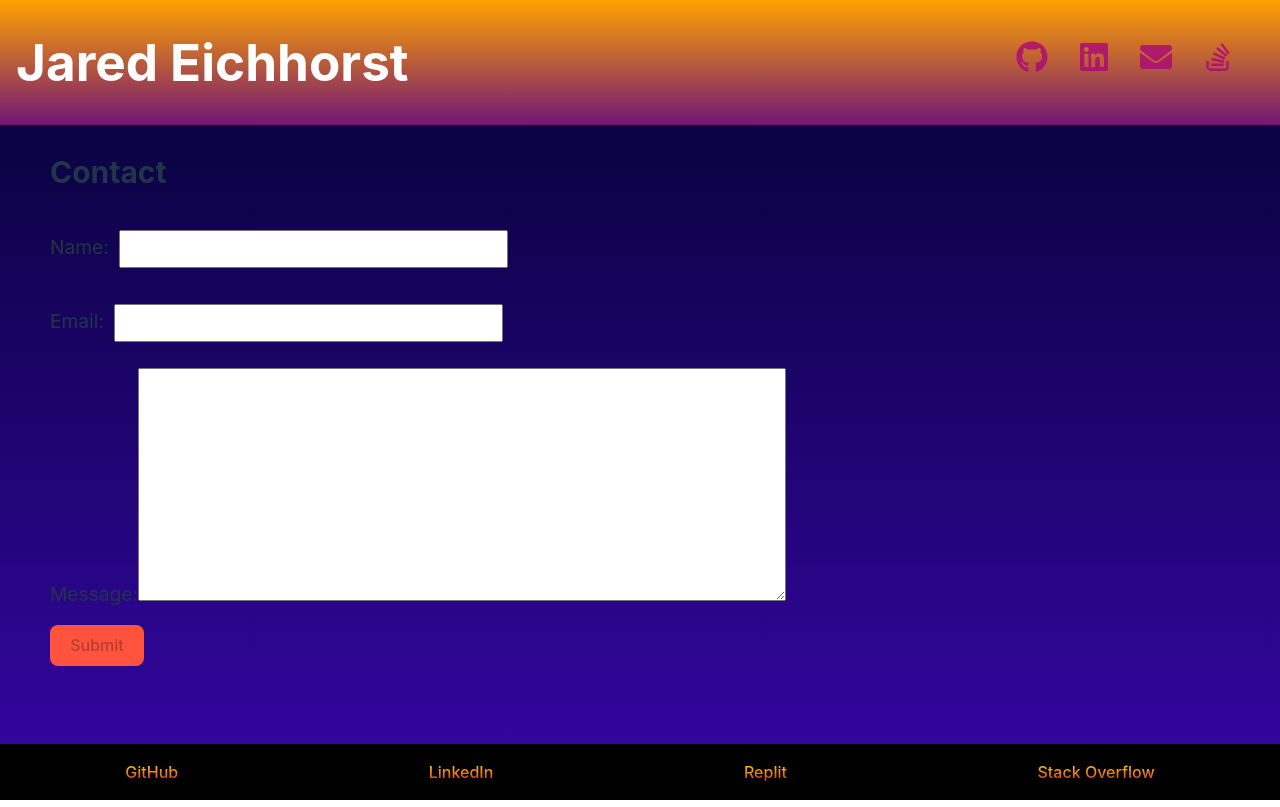
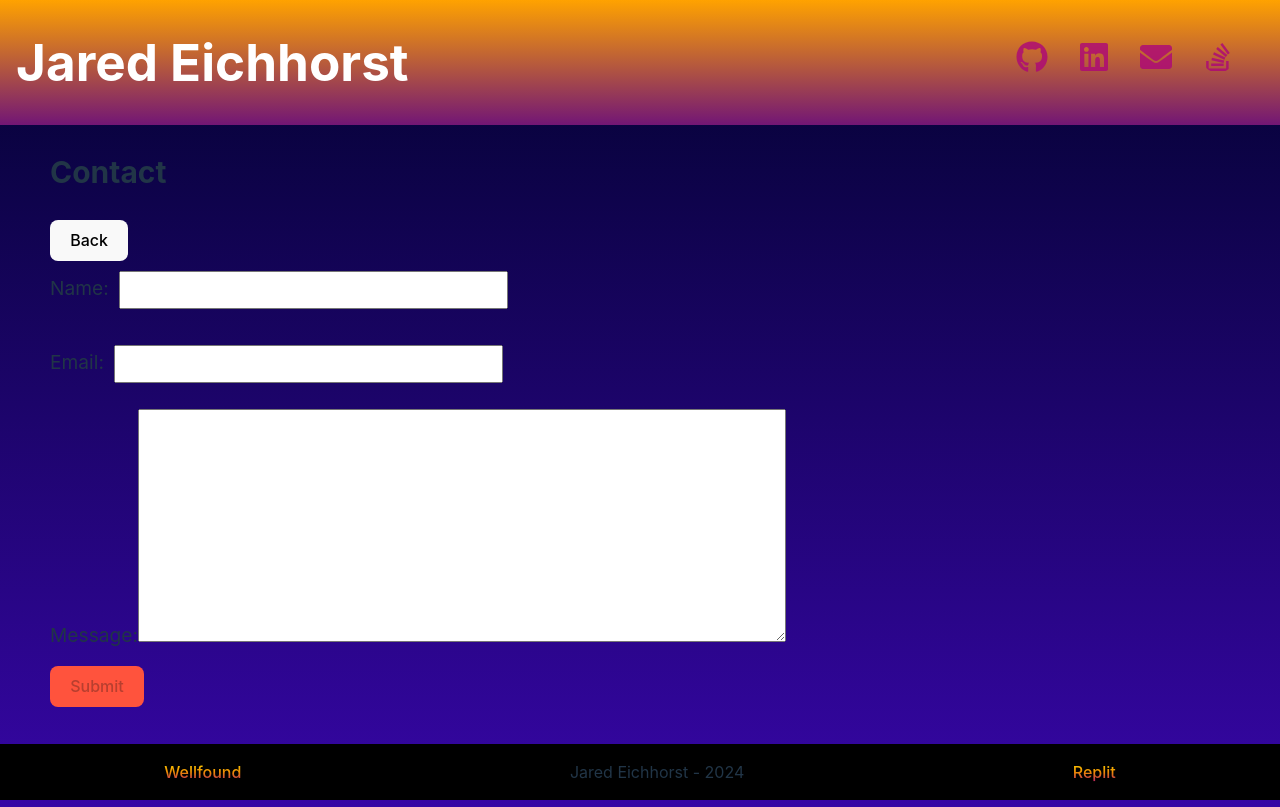
Before and after one commit to Jarede712/React-Portfolio-Jared-Eichhorst, a React (Vite) app in the folder React Portfolio/: page / in a window 1280 px wide. Both pictures are taken after a click on the link 1156 px from the left and 62 px from the top of the page. Built offline with nearby package versions, Linux system fonts and the light colour scheme.

Commit message:
adjusted footer elements and added a back button to the contact page so users can naviagte back to main page

```diff
--- a/React Portfolio/src/components/Contact.jsx
+++ b/React Portfolio/src/components/Contact.jsx
@@ -30,11 +30,18 @@ const Contact = () => {
     setTouched({ ...touched, [event.target.id]: true });
   };
 
+  const handleBack = () => {
+    window.location.href = '/';
+  };
+
   const isFormValid = formState.name && formState.email && formState.message;
 
   return (
     <section className="contact-container">
       <h2 className="contact-title">Contact</h2>
+      <button className="back-button" onClick={handleBack}>
+        Back
+      </button>
       <form onSubmit={handleSubmit}>
         <div>
           <label htmlFor="name">Name:</label>
--- a/React Portfolio/src/components/Footer.jsx
+++ b/React Portfolio/src/components/Footer.jsx
@@ -1,12 +1,9 @@
 const Footer = () => {
   return (
     <div className="footer-links">
-      <a href="https://github.com/Jarede712">GitHub</a>
-      <a href="https://www.linkedin.com/in/jared-eichhorst-b5a8382b3/">
-        LinkedIn
-      </a>
+      <a href="link-to-profile">Wellfound</a>
+      Jared Eichhorst - 2024
       <a href="https://replit.com/@jaredeic">Replit</a>
-      <a href="#">Stack Overflow</a>
     </div>
   );
 };
--- a/React Portfolio/src/index.css
+++ b/React Portfolio/src/index.css
@@ -80,6 +80,8 @@ button:focus-visible {
 }
 
 a.not-deployed-link {
+  background: none;
+  -webkit-text-fill-color: initial;
   color: grey;
 }
 
```
